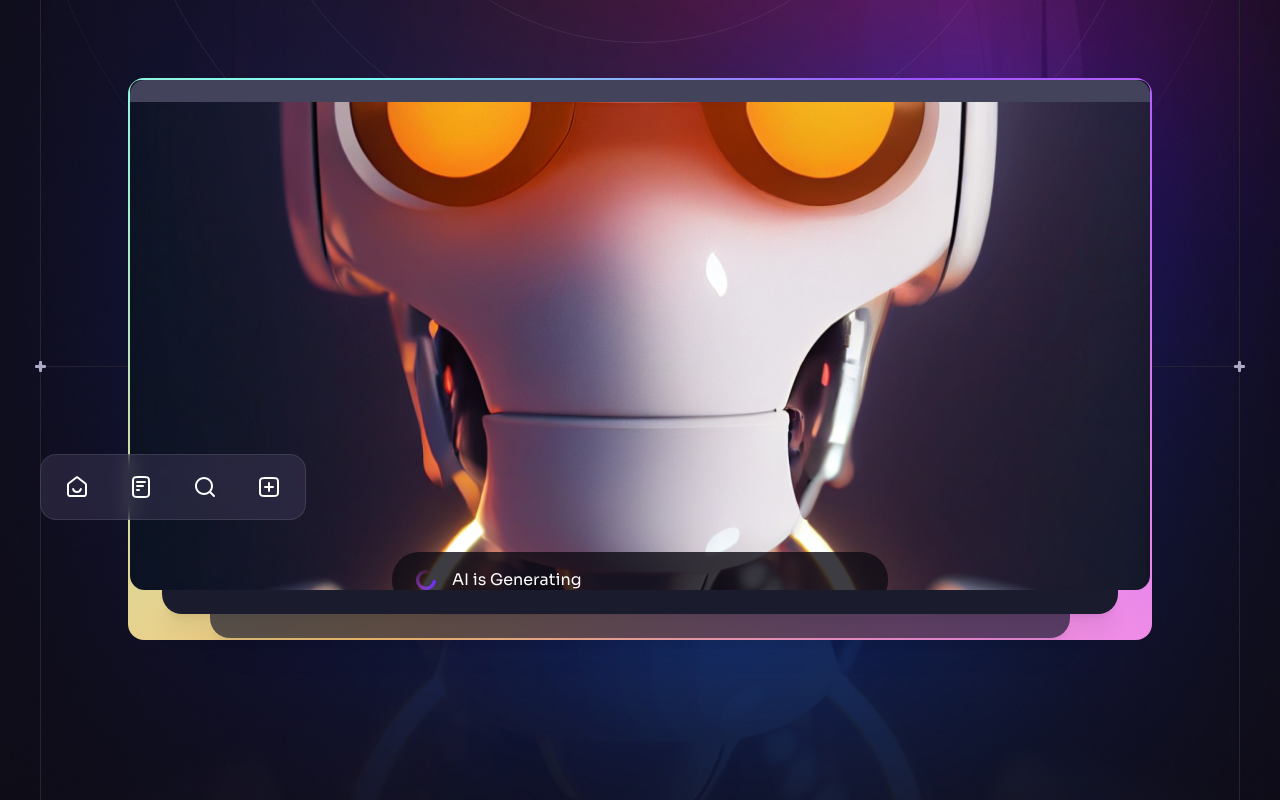
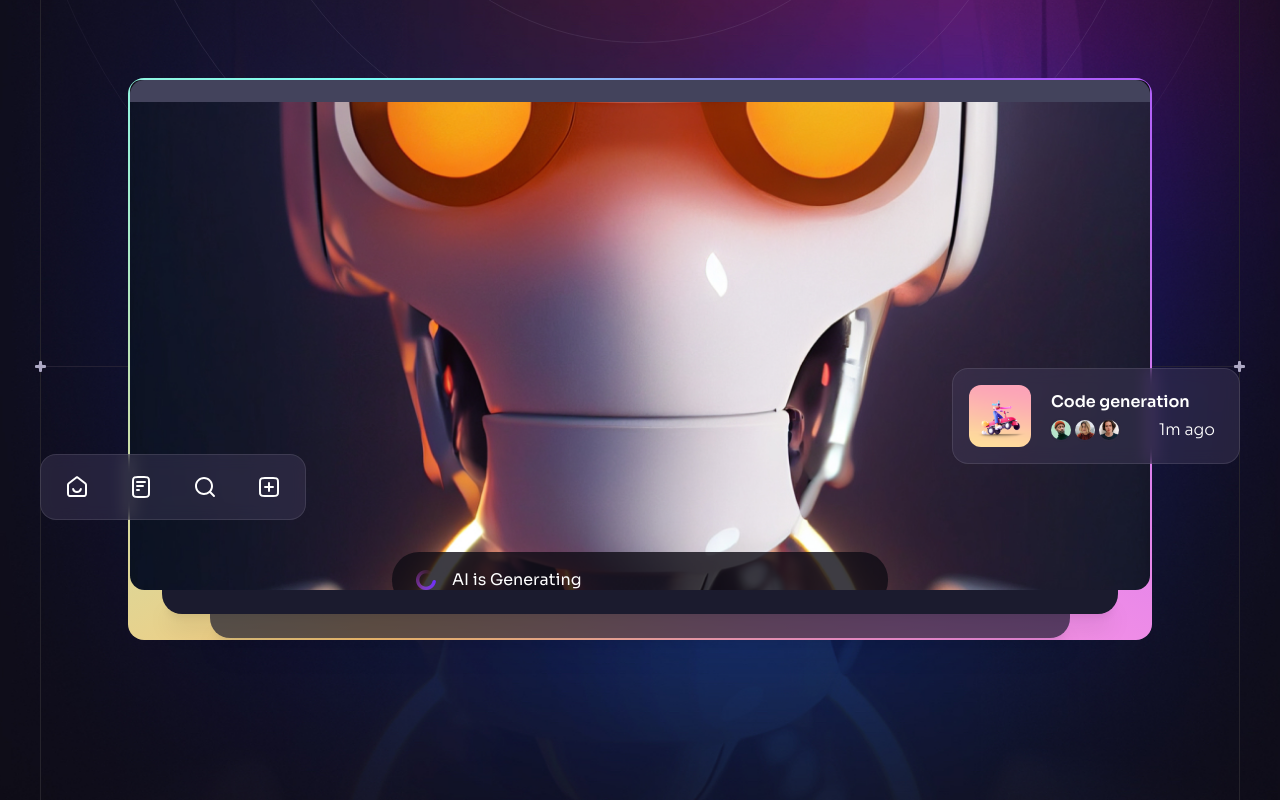
Before and after one commit to afnanhussain2002/Mind-Pulse, a React (Vite) app in the folder client/: page / in a window 1280 px wide. Shown: the part 518-1318 px from the top of the page. Built offline with nearby package versions, Linux system fonts and the light colour scheme.

Commit message:
Client: Add notification box in hero

```diff
--- a/client/src/components/Hero.jsx
+++ b/client/src/components/Hero.jsx
@@ -6,9 +6,10 @@
 import { ScrollParallax } from "react-just-parallax";
 import { useRef } from "react";
 import Generating from "./Generating";
+import Notification from "./Notification";
 
 const Hero = () => {
-    const parallaxRef = useRef(null)
+  const parallaxRef = useRef(null);
   return (
     <Section
       className={"pt-[12rem] -mt-[5.25rem]"}
@@ -58,22 +59,28 @@
                 height={490}
               />
               <ScrollParallax isAbsolutelyPositioned>
-                <ul className="hidden absolute -left-[5.5rem] bottom-[7.5rem] px-1 bg-n-9/40 backdrop-blur border border-n-1/10 rounded-2xl xl:flex">
-
-                {heroIcons.map((icon,index) =>(
-                    <li key={index} className="p-5" >
-
-                        <img src={icon} width={24} height={25} alt="" />
-
-                    </li>
-                ))}
-
-                </ul>
-                <Generating className='absolute left-4 right-4 bottom-5 md:left-1/2 md:right-auto md:bottom-8 md:w-[31rem] md:-translate-x-1/2'/>
+                <Generating className="absolute left-4 right-4 bottom-5 md:left-1/2 md:right-auto md:bottom-8 md:w-[31rem] md:-translate-x-1/2" />
 
               </ScrollParallax>
+
+              <ScrollParallax isAbsolutelyPositioned>
+                <ul className="hidden absolute -left-[5.5rem] bottom-[7.5rem] px-1 bg-n-9/40 backdrop-blur border border-n-1/10 rounded-2xl xl:flex">
+                  {heroIcons.map((icon, index) => (
+                    <li key={index} className="p-5">
+                      <img src={icon} width={24} height={25} alt="" />
+                    </li>
+                  ))}
+                </ul>
+
+              </ScrollParallax>
+              <ScrollParallax isAbsolutelyPositioned>
+                <Notification
+                  className="hidden absolute -right-[5.5rem] bottom-[11rem] w-[18rem] xl:flex"
+                  title="Code generation"
+                />
+              </ScrollParallax>
             </div>
-          <Gradient/>
+            <Gradient />
           </div>
         </div>
         <div className="absolute -top-[0] left-1/2 w-[200%] -translate-x-1/2 md:-top-[46%] md:w-[138%] lg:-top-[24%]">
@@ -85,9 +92,9 @@
             height={1800}
           />
         </div>
-        <BackgroundCircles/>
+        <BackgroundCircles />
       </div>
-      <BottomLine/>
+      <BottomLine />
     </Section>
   );
 };
--- /dev/null
+++ b/client/src/components/Notification.jsx
@@ -0,0 +1,40 @@
+import { notification1 } from "../assets";
+import { notificationImages } from "../contans";
+
+const Notification = ({ className, title }) => {
+  return (
+    <div
+      className={`${
+        className || ""
+      } flex items-center p-4 pr-6 bg-n-9/40 backdrop-blur border border-n-1/10 rounded-2xl gap-5 `}
+    >
+     <img src={notification1} width={62} height={62} alt="img" className="rounded-xl" />
+      <div className="flex-1">
+        <h6 className="mb-1 font-semibold text-base">{title}</h6>
+        <div className="flex items-center justify-between">
+          <ul className="flex -m-0.5">
+            {notificationImages.map((item, index) =>(
+              <li
+                key={index}
+                className="flex w-6 h-6 border-2 border-n-12 rounded-full overflow-hidden"
+              >
+                <img
+                  src={item}
+                  alt={item}
+                  className="w-full"
+                  width={20}
+                  height={20}
+                />
+              </li>
+            ))}
+          </ul>
+          <div className="body-2 ">
+          1m ago
+          </div>
+        </div>
+      </div>
+    </div>
+  );
+};
+
+export default Notification;
```
